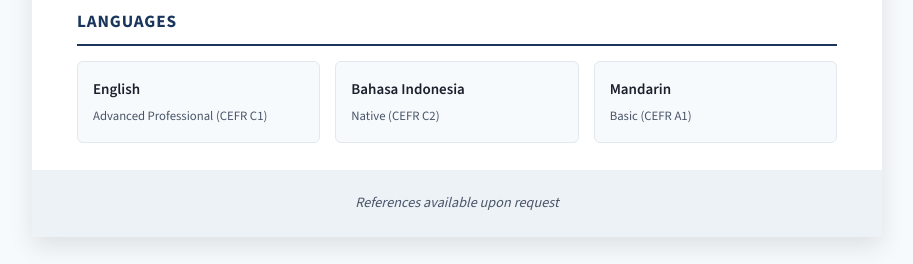
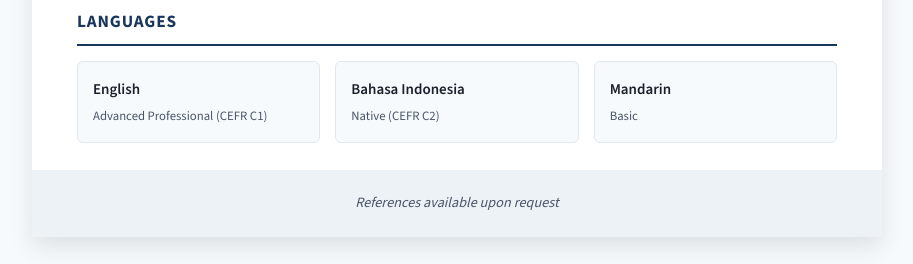
Before and after one commit to Kristina01-hash/Kristina01-hash.github.io, a Jekyll site: the page pdf/cv/index.html, which Jekyll copies as it is, in a window 1280 px wide and 900 px high, scrolled down 4233 px. Shown: the part 633-897 px from the top of the window, without its empty margins (183-1096 px from the left). Built offline with Jekyll 4.4.1, drawn with Linux system fonts in a browser that asks for light colours.

Commit message:
Update index.html

```diff
--- a/pdf/cv/index.html
+++ b/pdf/cv/index.html
@@ -854,7 +854,7 @@
     <ul>
       <li><b>Federated Multi-View K-Means Clustering</b>, <i>IEEE Transactions on Pattern Analysis and Machine Intelligence (TPAMI)</i> (2024)</li>
       <li><b>Unsupervised k-means clustering algorithm</b>, <i>IEEE Access</i> (2020)</li>
-      <li>Complete list available on <a href="https://scholar.google.com/citations?view_op=list_works&hl=it&hl=it&user=XoJ7EkoAAAAJ" style="color:var(--swish-blue);font-weight:bold;">Google Scholar</a></li>
+      <li>Complete list available on <a href="https://scholar.google.com/citations?user=yNWQLYAAAAAJ&hl=it" style="color:var(--swish-blue);font-weight:bold;">Google Scholar</a></li>
     </ul>
   </section>
 
@@ -875,7 +875,7 @@
       </div>
       <div class="language-item">
         <div class="language-name">Mandarin</div>
-        <div class="language-level">Basic (CEFR A1)</div>
+        <div class="language-level">Basic</div>
       </div>
     </div>
   </section>
```
